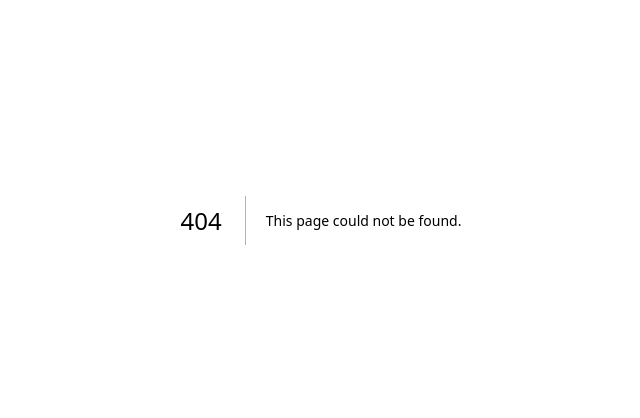
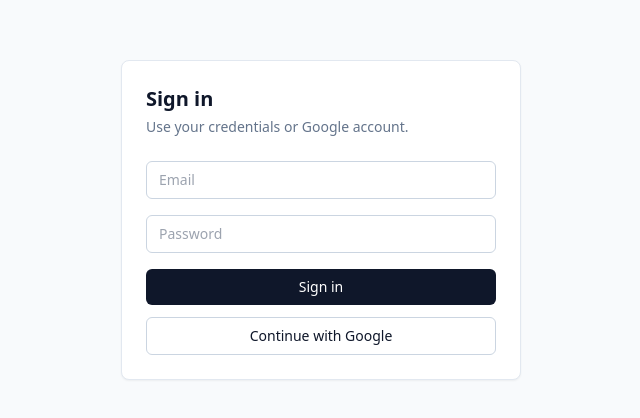
Before and after one commit to ahadunnobi/Shruti, a Next.js app: page /auth/signin in a window 1280 px wide. Before the commit this address had no page. Shown: the part 180-598 px from the top of the page, without its empty margins (319-959 px from the left). Built offline with nearby package versions, Linux system fonts and the light colour scheme.

Commit message:
Add environment variables and refactor auth configuration

```diff
--- a/app/(dashboard)/layout.tsx
+++ b/app/(dashboard)/layout.tsx
@@ -1,10 +1,11 @@
 import { Sidebar } from "@/components/layout/sidebar";
 import { TopNav } from "@/components/layout/top-nav";
+import type { ReactNode } from "react";
 
 export default function DashboardLayout({
   children
 }: {
-  children: React.ReactNode;
+  children: ReactNode;
 }) {
   return (
     <div className="min-h-screen bg-slate-50 dark:bg-slate-950">
--- /dev/null
+++ b/app/auth/signin/page.tsx
@@ -0,0 +1,74 @@
+"use client";
+
+import { FormEvent, useState } from "react";
+import { signIn } from "next-auth/react";
+
+export default function SignInPage() {
+  const [email, setEmail] = useState("");
+  const [password, setPassword] = useState("");
+  const [error, setError] = useState<string | null>(null);
+
+  const handleSubmit = async (event: FormEvent) => {
+    event.preventDefault();
+    setError(null);
+
+    const result = await signIn("credentials", {
+      email,
+      password,
+      callbackUrl: "/dashboard",
+      redirect: false
+    });
+
+    if (result?.error) {
+      setError("Invalid email or password.");
+      return;
+    }
+
+    window.location.href = "/dashboard";
+  };
+
+  return (
+    <main className="mx-auto flex min-h-screen max-w-md items-center px-6">
+      <div className="w-full rounded-lg border border-slate-200 bg-white p-6 shadow-sm dark:border-slate-800 dark:bg-slate-900">
+        <h1 className="text-xl font-semibold">Sign in</h1>
+        <p className="mt-1 text-sm text-slate-500 dark:text-slate-300">
+          Use your credentials or Google account.
+        </p>
+
+        <form onSubmit={handleSubmit} className="mt-6 space-y-4">
+          <input
+            type="email"
+            value={email}
+            onChange={(event) => setEmail(event.target.value)}
+            placeholder="Email"
+            required
+            className="w-full rounded-md border border-slate-300 bg-transparent px-3 py-2 text-sm outline-none ring-slate-400 focus:ring-2 dark:border-slate-700"
+          />
+          <input
+            type="password"
+            value={password}
+            onChange={(event) => setPassword(event.target.value)}
+            placeholder="Password"
+            required
+            className="w-full rounded-md border border-slate-300 bg-transparent px-3 py-2 text-sm outline-none ring-slate-400 focus:ring-2 dark:border-slate-700"
+          />
+          {error ? <p className="text-sm text-red-500">{error}</p> : null}
+          <button
+            type="submit"
+            className="w-full rounded-md bg-slate-900 px-4 py-2 text-sm font-medium text-white hover:bg-slate-700 dark:bg-slate-100 dark:text-slate-900 dark:hover:bg-slate-300"
+          >
+            Sign in
+          </button>
+        </form>
+
+        <button
+          type="button"
+          onClick={() => signIn("google", { callbackUrl: "/dashboard" })}
+          className="mt-3 w-full rounded-md border border-slate-300 px-4 py-2 text-sm dark:border-slate-700"
+        >
+          Continue with Google
+        </button>
+      </div>
+    </main>
+  );
+}
--- a/lib/auth.ts
+++ b/lib/auth.ts
@@ -3,6 +3,7 @@ import { compare } from "bcryptjs";
 import { NextAuthOptions } from "next-auth";
 import CredentialsProvider from "next-auth/providers/credentials";
 import GoogleProvider from "next-auth/providers/google";
+import { env } from "@/lib/env";
 import { prisma } from "@/lib/prisma";
 
 export const authOptions: NextAuthOptions = {
@@ -51,8 +52,8 @@ export const authOptions: NextAuthOptions = {
       }
     }),
     GoogleProvider({
-      clientId: process.env.GOOGLE_CLIENT_ID ?? "",
-      clientSecret: process.env.GOOGLE_CLIENT_SECRET ?? ""
+      clientId: env.googleClientId,
+      clientSecret: env.googleClientSecret
     })
   ],
   callbacks: {
@@ -69,5 +70,5 @@ export const authOptions: NextAuthOptions = {
       return session;
     }
   },
-  secret: process.env.NEXTAUTH_SECRET
+  secret: env.nextAuthSecret
 };
--- /dev/null
+++ b/lib/env.ts
@@ -0,0 +1,27 @@
+const requiredEnvVars = [
+  "HUGGINGFACE_API_KEY",
+  "OPENAI_API_KEY",
+  "DATABASE_URL",
+  "NEXTAUTH_SECRET",
+  "GOOGLE_CLIENT_ID",
+  "GOOGLE_CLIENT_SECRET"
+] as const;
+
+for (const key of requiredEnvVars) {
+  if (!process.env[key]) {
+    // Fail fast in development so missing secrets are obvious.
+    if (process.env.NODE_ENV !== "production") {
+      // eslint-disable-next-line no-console
+      console.warn(`Missing environment variable: ${key}`);
+    }
+  }
+}
+
+export const env = {
+  huggingFaceApiKey: process.env.HUGGINGFACE_API_KEY ?? "",
+  openAiApiKey: process.env.OPENAI_API_KEY ?? "",
+  databaseUrl: process.env.DATABASE_URL ?? "",
+  nextAuthSecret: process.env.NEXTAUTH_SECRET ?? "",
+  googleClientId: process.env.GOOGLE_CLIENT_ID ?? "",
+  googleClientSecret: process.env.GOOGLE_CLIENT_SECRET ?? ""
+};
--- a/next.config.js
+++ b/next.config.js
@@ -1,6 +1,9 @@
 /** @type {import('next').NextConfig} */
 const nextConfig = {
-  reactStrictMode: true
+  reactStrictMode: true,
+  env: {
+    NEXT_PUBLIC_APP_NAME: "MindScope"
+  }
 };
 
 module.exports = nextConfig;
```
